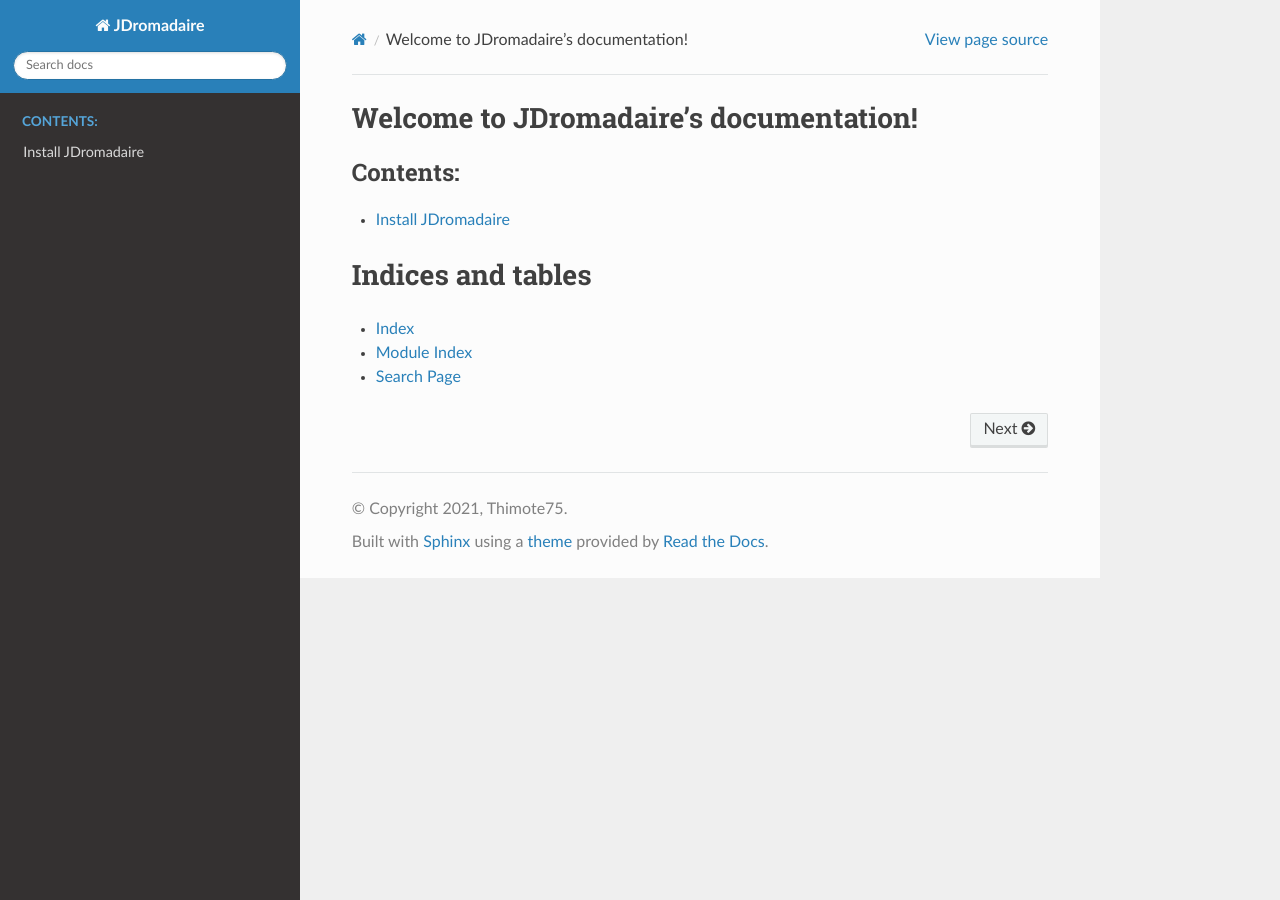
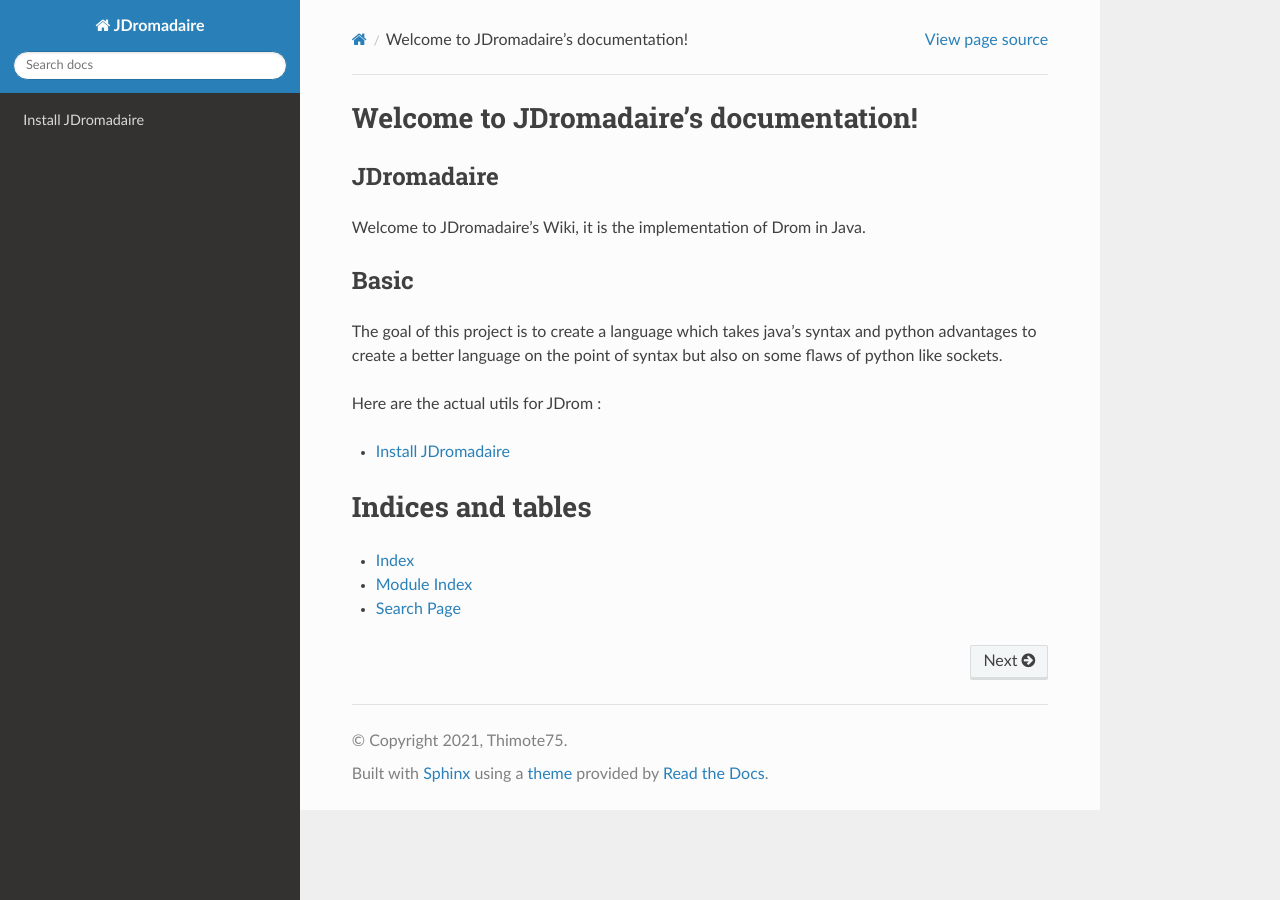
Before and after one commit to TheoHollender/JDromadaire, a Sphinx documentation site: the page built from docs/index.rst, in a window 1280 px wide. Built offline with Sphinx 7.4.7 and the Read the Docs theme 2.0.0, drawn with Linux system fonts in a browser that asks for light colours.

Commit message:
drom: doc: add Home page

```diff
--- a/docs/index.rst
+++ b/docs/index.rst
@@ -6,9 +6,20 @@
 Welcome to JDromadaire's documentation!
 =======================================
 
+JDromadaire
+-----------
+
+Welcome to JDromadaire's Wiki, it is the implementation of Drom in Java.
+
+Basic
+-----
+
+The goal of this project is to create a language which takes java's syntax and python advantages to create a better language on the point of syntax but also on some flaws of python like sockets.
+
+Here are the actual utils for JDrom :
+
 .. toctree::
    :maxdepth: 2
-   :caption: Contents:
 
    install
 
```
Also changed, not shown: 7 other files.
